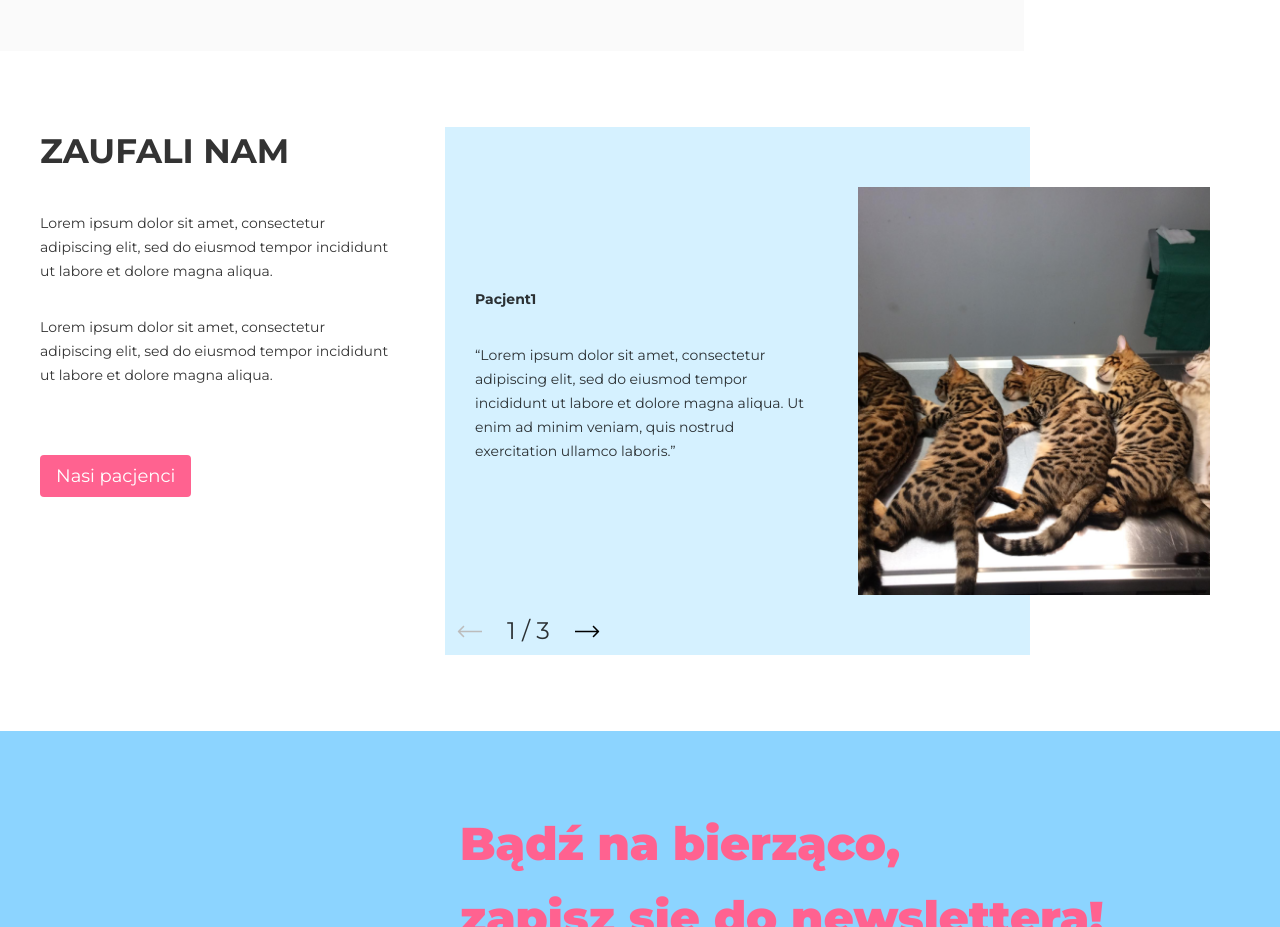
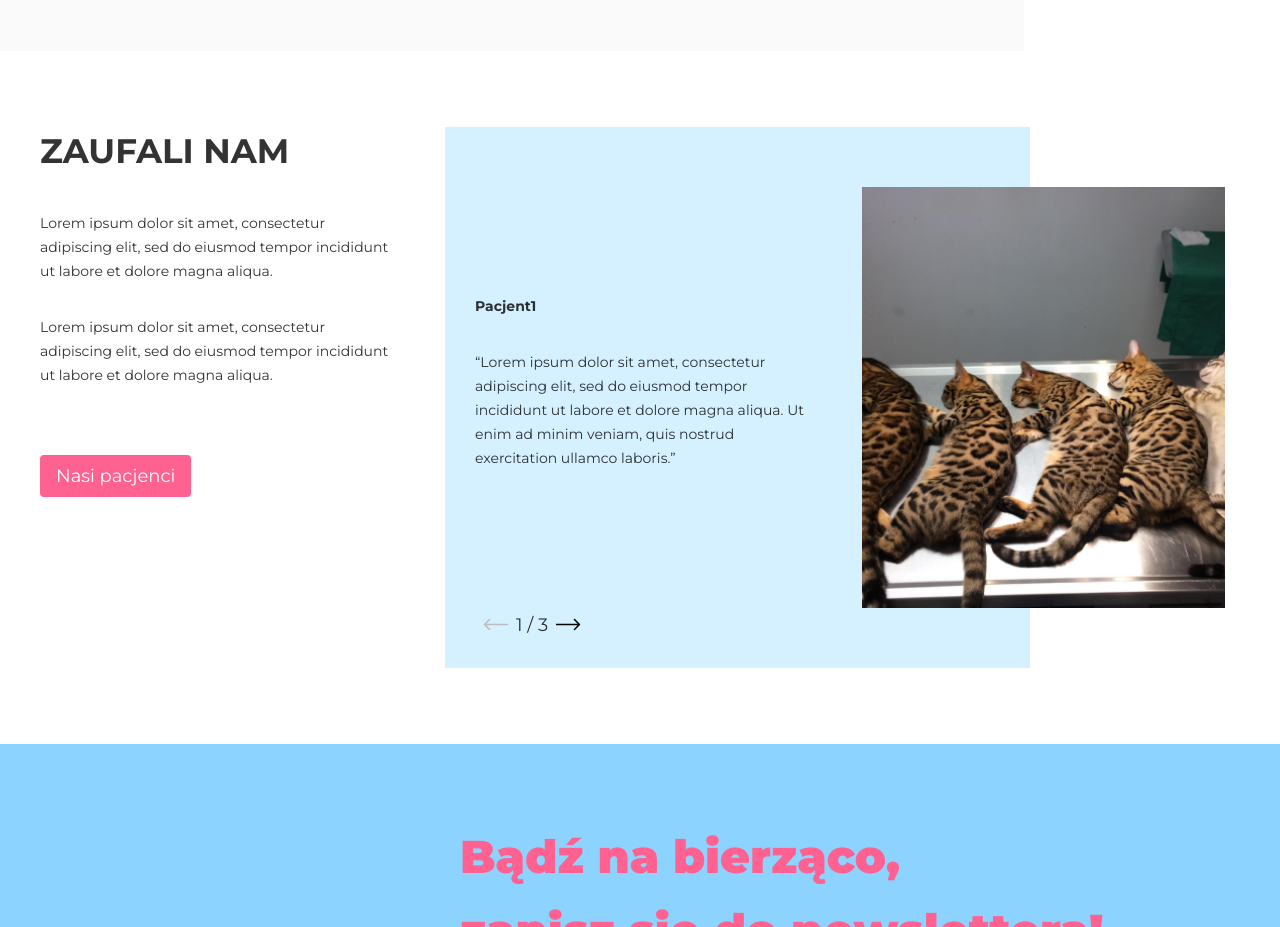
Before and after one commit to marcinliwen/animalvet, a Gatsby site: page / in a window 1280 px wide. Shown: the part 2230-3157 px from the top of the page. Built offline with nearby package versions, Linux system fonts and the light colour scheme; Gatsby itself is replaced by a stand-in of ours; some packages are replaced by stand-ins of ours.

Commit message:
slider add

```diff
--- a/package.json
+++ b/package.json
@@ -26,7 +26,9 @@
     "react": "^16.14.0",
     "react-dom": "^16.14.0",
     "react-helmet": "^6.1.0",
-    "react-messenger-customer-chat": "^0.8.0"
+    "react-messenger-customer-chat": "^0.8.0",
+    "react-slick": "^0.27.13",
+    "slick-carousel": "^1.8.1"
   },
   "devDependencies": {
     "prettier": "2.0.5"
--- /dev/null
+++ b/src/components/Pacjencicarousel.js
@@ -0,0 +1,87 @@
+import React from "react"
+import { Link } from "gatsby"
+
+import Img from "gatsby-image"
+
+import SvgIcon from '@material-ui/core/SvgIcon';
+import Slider from "react-slick";
+import "slick-carousel/slick/slick.css"
+import "slick-carousel/slick/slick-theme.css"
+import { render } from "react-dom";
+
+class Pacjencicarousel extends React.Component{
+  constructor(props){
+    super(props);
+    this.next = this.next.bind(this);
+    this.previous = this.previous.bind(this);
+    this.state = {current: 0};
+  }
+  next() {
+    this.slider.slickNext();
+  }
+  previous() {
+    this.slider.slickPrev();
+  }
+
+  handleChange = (index) =>{
+    this.setState({current: index})
+  }
+
+    render() {
+      var settings = {
+        infinite: false,
+        slidesToShow: 1,
+        slidesToScroll: 1,
+      };
+
+      return(
+        <div>
+           <Slider ref={c => (this.slider = c)} {...settings} beforeChange={(current, next)=>this.handleChange(next)} >
+            {this.props.pacjenci.map((item, index)=>(
+            <div className="clients-item" id={`item_${index}`} key={`key${index}`}>
+              <div className="clients-text">
+              <p><b>{item.title}</b></p>
+              <p><q>{item.description}</q></p>
+
+              </div>
+              <div className="clients-img">
+              <Img
+                fluid={item.featuredImage.childImageSharp.fluid}
+                placeholderStyle={{"backgroundColor": "#d5f1ff" }}
+              />
+              </div>
+            </div>
+
+            ))}
+
+            </Slider>
+
+            <div className="slider-nav">
+              <button  onClick={this.previous}>
+                {this.state.current < 1 ?<Slidearrow style={{ color: '#bcbcbc', fontSize: "25px", transform: "scaleX(-1)" }}/>
+                 :<Slidearrow style={{ color: '#000', fontSize: "25px", transform: "scaleX(-1)" }}/>}
+
+              </button>
+              <div>{this.state.current + 1} / {this.props.pacjenci.length}</div>
+              <button  onClick={this.next}>
+              {this.state.current >= this.props.pacjenci.length - 1 ?
+                <Slidearrow style={{ color: '#bcbcbc', fontSize: "25px" }}/>
+                :<Slidearrow style={{ color: '#000', fontSize: "25px" }}/>
+              }
+              </button>
+            </div>
+          </div>
+      )
+    }
+
+}
+
+export default Pacjencicarousel;
+
+function Slidearrow(props) {
+    return (
+      <SvgIcon {...props} viewBox="0 0 16 8">
+        <path d="M15.3536 4.35355C15.5488 4.15829 15.5488 3.84171 15.3536 3.64645L12.1716 0.464466C11.9763 0.269204 11.6597 0.269204 11.4645 0.464466C11.2692 0.659728 11.2692 0.976311 11.4645 1.17157L14.2929 4L11.4645 6.82843C11.2692 7.02369 11.2692 7.34027 11.4645 7.53553C11.6597 7.7308 11.9763 7.7308 12.1716 7.53553L15.3536 4.35355ZM0 4.5L15 4.5V3.5L0 3.5L0 4.5Z" />
+      </SvgIcon>
+    );
+  }
--- a/src/components/layout.css
+++ b/src/components/layout.css
@@ -996,7 +996,7 @@
   padding: 76px 0;
 }
 .clients-item{
-  display: flex;
+  display: flex!important;
   align-items: center;
   flex-direction: column-reverse;
 
@@ -1266,7 +1266,7 @@
   }
 
   .clients-img {
-      padding: 60px 15px;
+    padding: 60px 0 60px 15px;
   }
   .counter-element:not(:last-of-type){
     padding-right: 32px;
@@ -1373,6 +1373,9 @@
 }
 
 }
+button:focus{
+  outline: none
+}
 @media(min-width: 900px){
   section#office {
     background: #fff;
--- a/src/components/slider.css
+++ b/src/components/slider.css
@@ -3,7 +3,8 @@
     overflow: hidden;
     margin-left: -15px;
     margin-right: -15px;
-    width: calc(100% + 30px)
+    width: calc(100% + 30px);
+    position: relative;
   }
 
   .slides {
@@ -104,10 +105,40 @@
   display: flex;
   align-items: center;
 }
+.slider-nav {
+  top: auto;
+  width: 100%;
+  left: 0;
+  justify-content: center;
+  bottom: 2px;
+  display: flex;
+  align-items: center;
+  margin-top: 0;
+  position: absolute;
+  z-index: 6;
+}
 
+
+.slider-nav button {
+  margin: 0 8px;
+  padding: 0;
+  height: 25px;
+  background: none;
+}
   @media (min-width: 770px){
     .slider {
       width: calc(2*(100%/3));
+      position: relative;
+    }
+    .slider-nav {
+      display: flex;
+      align-items: center;
+      margin-top: 0;
+      position: absolute;
+      z-index: 6;
+      bottom: 30px;
+      left: 60px;
+      width: auto;
     }
 
   }
--- a/src/pages/index.js
+++ b/src/pages/index.js
@@ -13,6 +13,7 @@
 import Button from "../components/Button"
 import Officecounter from "../components/Officecounter"
 import Subscribe from "../components/Subscribe"
+import Pacjencicarousel from "../components/Pacjencicarousel"
 
 import surgery from "../images/surgery-tools.svg"
 import control from "../images/control.svg"
@@ -142,7 +143,8 @@
           <Button color="#fff" background="#ff6290"><Link activeClass="active" to="pacjenci">Nasi pacjenci</Link></Button>
         </div>
         <div className="col-8 slider">
-          <div className="clients-list slides">
+          <Pacjencicarousel pacjenci={pacjenci} />
+         {/* <div className="clients-list slides">
           {pacjenci.map((item, index)=>(
             <div className="clients-item" id={`item_${index}`}>
               <div className="slide-nav">
@@ -177,7 +179,7 @@
 
             ))}
           </div>
-
+                */}
 
 
         </div>
```
Also changed, not shown: 1 other file.
